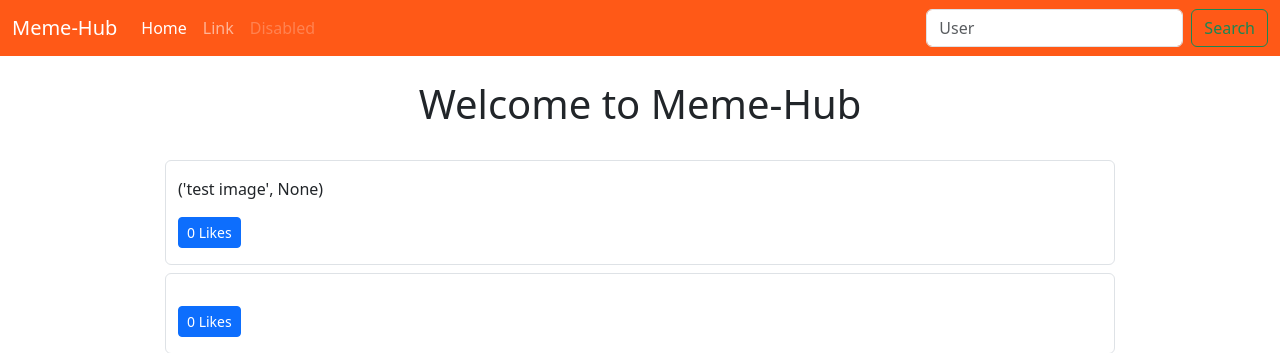
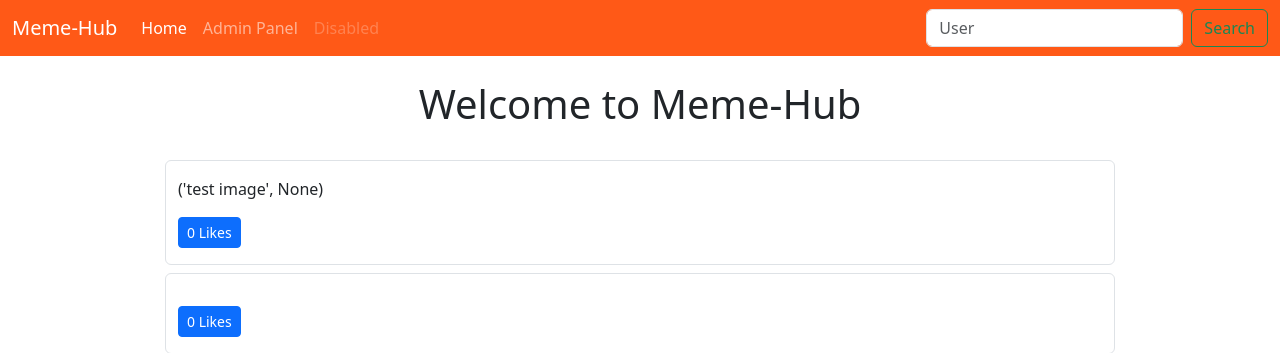
Before and after one commit to RaveX07/memeHub, a Django app: page / in a window 1280 px wide. Shown: the top 353 px of the page. Run offline with Django 4.2, Linux system fonts and the light colour scheme; data comes from the database, SQL or seed files in the repository; data that the repository does not hold is empty.

Commit message:
small update

```diff
--- a/templates/components/navbar.html
+++ b/templates/components/navbar.html
@@ -10,7 +10,7 @@
             <a class="nav-link active" aria-current="page" href="#">Home</a>
           </li>
           <li class="nav-item">
-            <a class="nav-link" href="#">Link</a>
+            <a class="nav-link" href="/admin">Admin Panel</a>
           </li>
           <li class="nav-item">
             <a class="nav-link disabled">Disabled</a>
```
